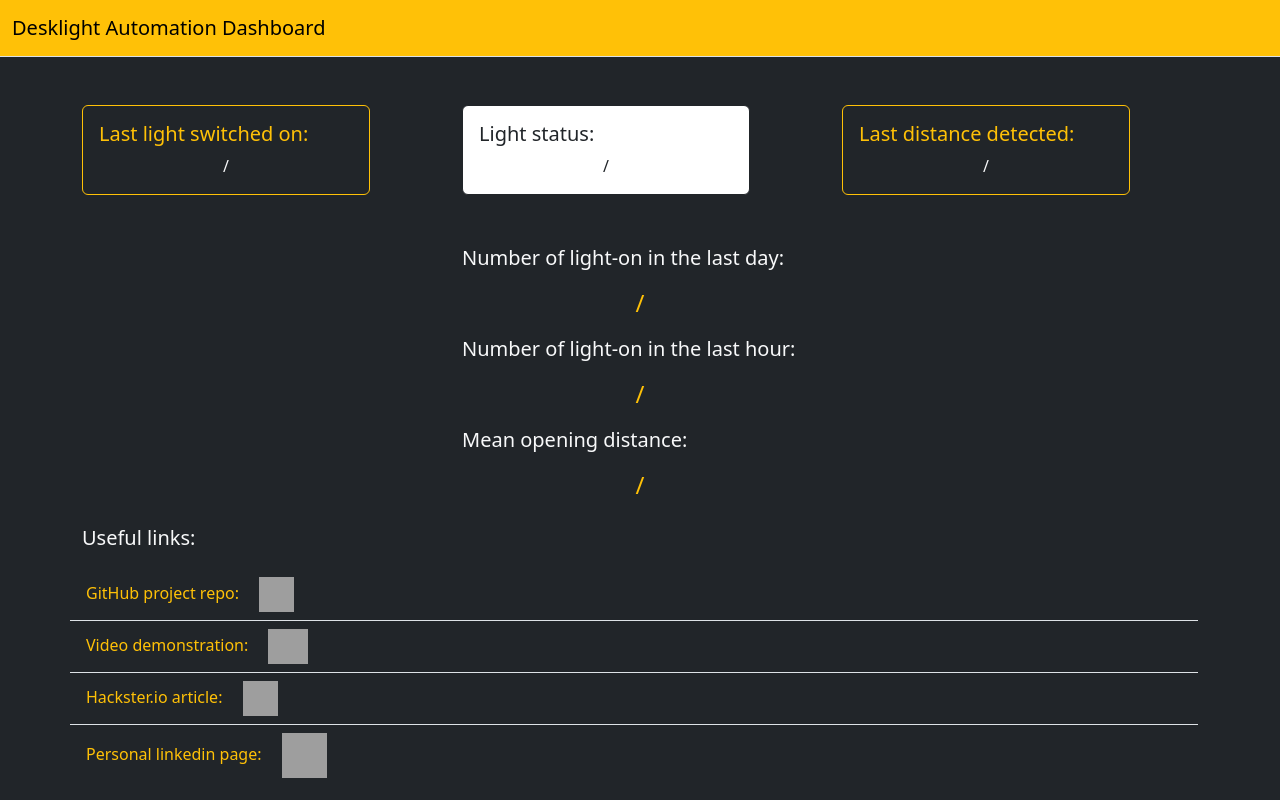
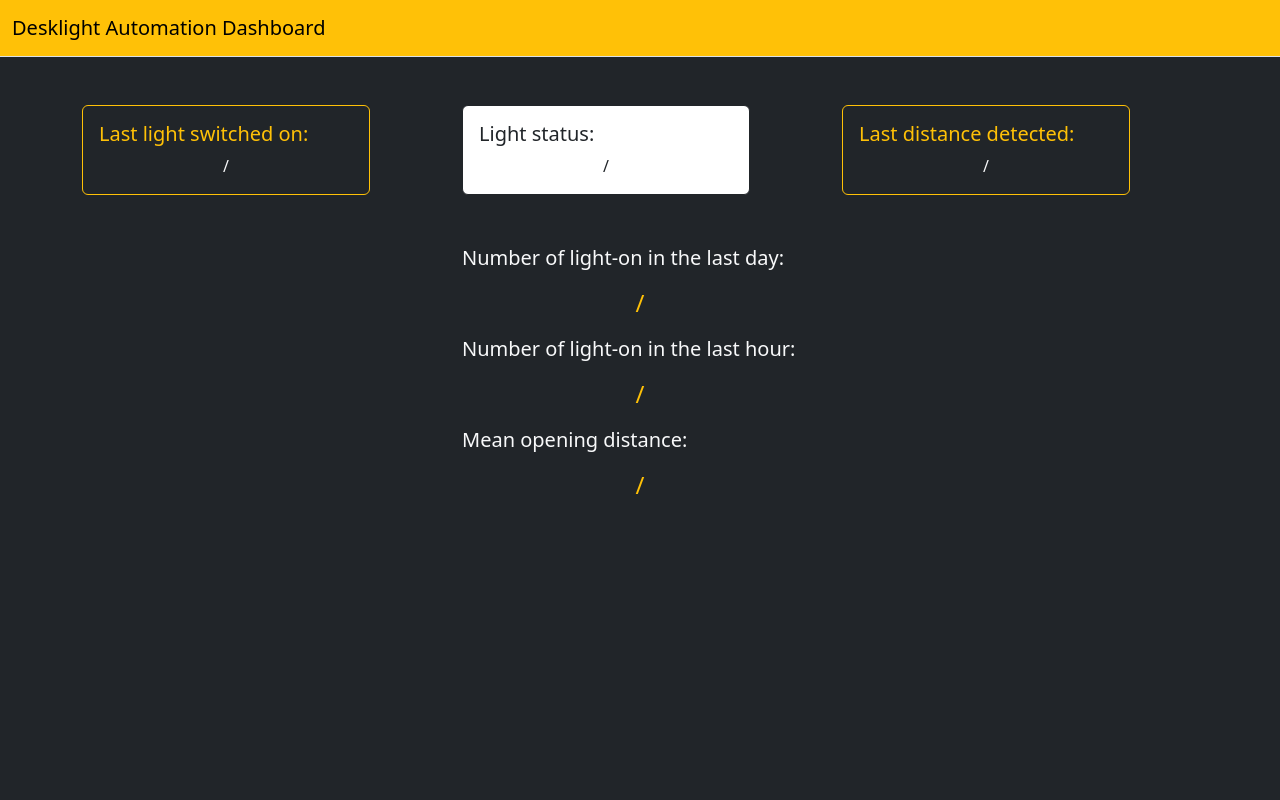
Before and after one commit to rishiraj09/desk-light-automation, a plain HTML site: page webapp/index.html in a window 1280 px wide. Drawn offline with nearby package versions, Linux system fonts and the light colour scheme; no server answers; grey boxes are pictures that could not be loaded.

```diff
--- a/webapp/index.html
+++ b/webapp/index.html
@@ -45,15 +45,7 @@
                   </div>
             </div>
         </div>
-        <div class="row align-items-end text-start mt-2">
-            <p class="lead text-light">Useful links:</p>
-            <ul class="list-group list-group-flush">
-                <li class="list-group-item bg-dark text-warning">GitHub project repo: <a href="https://github.com/simonepascucci/smartDustBin" class="m-3"><img src="https://cdn-icons-png.flaticon.com/512/25/25231.png" alt="" width="35" height="35"></a></li>
-                <li class="list-group-item bg-dark text-warning">Video demonstration: <a href="https://youtu.be/3kZWInsEFjw" class="m-3"><img src="https://img.icons8.com/?size=512&id=19318&format=png" alt="" width="40" height="35"></a></li>
-                <li class="list-group-item bg-dark text-warning">Hackster.io article: <a href="https://www.hackster.io/simonepascucci/smart-dust-bin-with-riotos-and-esp-32-v3-5eb491" class="m-3"><img src="https://www.hackster.io/assets/hackster_logo_squared.png" alt="" width="35" height="35"></a></li>
-                <li class="list-group-item bg-dark text-warning">Personal linkedin page: <a href="https://www.linkedin.com/in/simone-pascucci-17751126b/" class="m-3"><img src="https://img.icons8.com/?size=512&id=13930&format=png" alt="" width="45" height="45"></a></li>
-              </ul>
-        </div>
+
     </div>
     <script src="https://cdn.jsdelivr.net/npm/bootstrap@5.3.0/dist/js/bootstrap.bundle.min.js" integrity="sha384-geWF76RCwLtnZ8qwWowPQNguL3RmwHVBC9FhGdlKrxdiJJigb/j/68SIy3Te4Bkz" crossorigin="anonymous"></script>
 </body>
```
Also changed, not shown: 2 other files.
